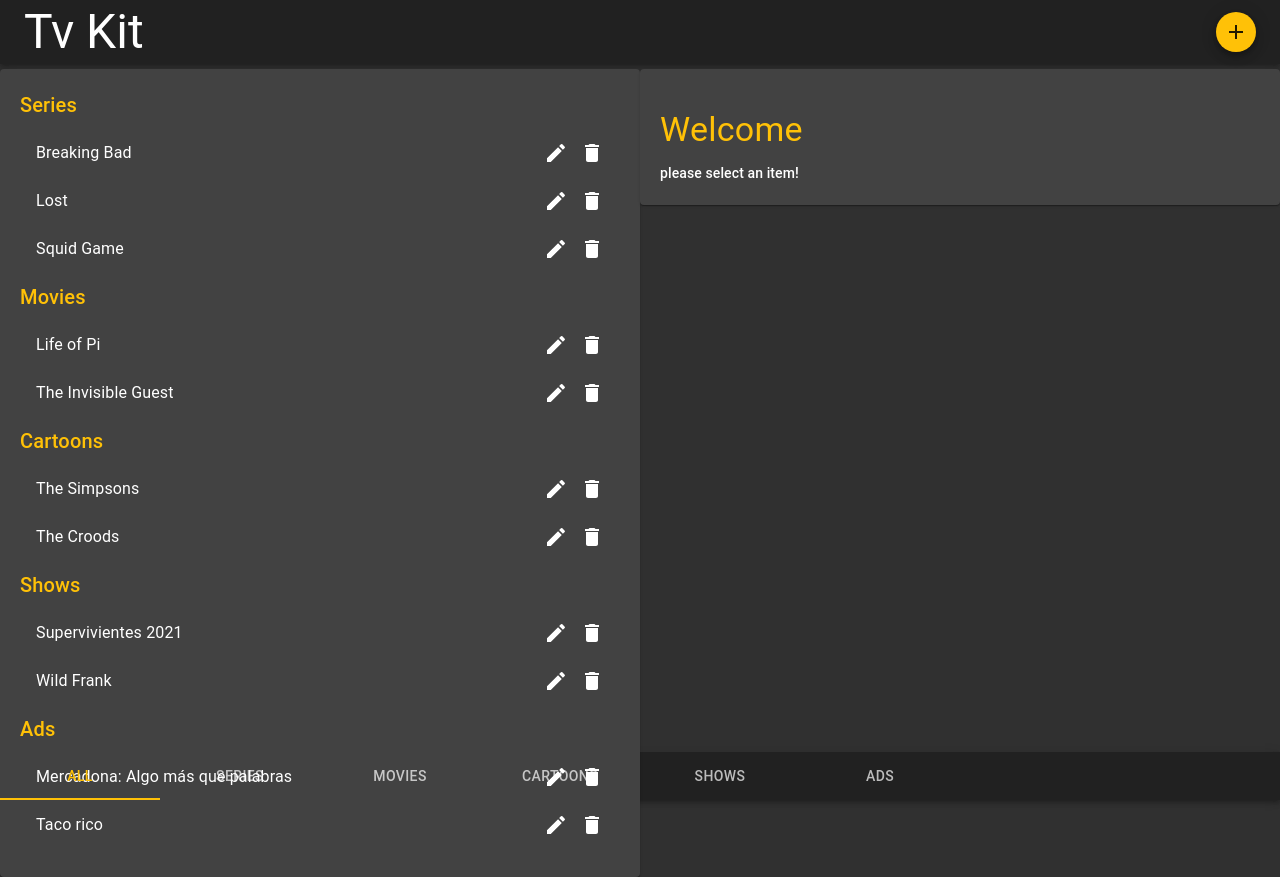
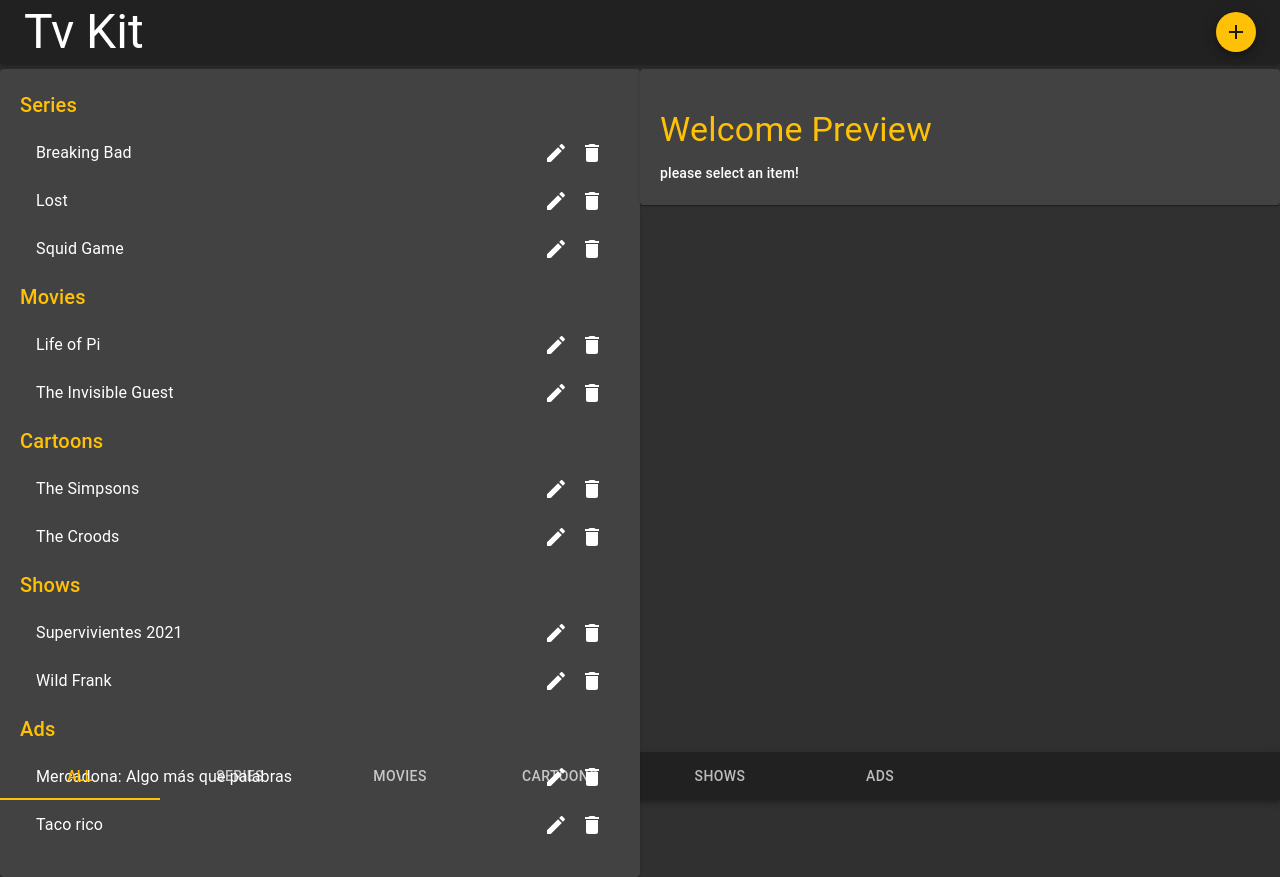
Before and after one commit to LONGLIN163/tv_programmes_manager, a React (Create React App) app: page / in a window 1280 px wide. Built offline with nearby package versions, Linux system fonts and the light colour scheme.

Commit message:
show edit

```diff
--- a/src/components/App.js
+++ b/src/components/App.js
@@ -12,6 +12,7 @@ const App = () => {
     const [programme,setProgram]=useState({});
     const [category,setCategory]=useState('');
     const [editMode,setEditMode]=useState(false);
+    const [openDialog,setOpenDialog]=useState(false);
     const [programTypes,setProgramTypes]=useState(types);
     const [programmesByType,setProgrammesByType]=useState([]);
 
@@ -43,7 +44,6 @@ const App = () => {
      }
 
      const onItemCreate = (programme) => {
-       console.log("create programme----",programme)
        const pArr=[]
        pArr.push(programme)
        const temp=initProgrammes.concat(pArr)
@@ -78,6 +78,9 @@ const App = () => {
         setProgram,
         category,
         editMode,
+        setEditMode,
+        openDialog,
+        setOpenDialog,
         programTypes,
         programmesByType,
         onItemCreate,
@@ -87,7 +90,7 @@ const App = () => {
         onDeleteItem,
         onItemSelect
     }
-    console.log("contextValue--------",contextValue)
+    //console.log("contextValue--------",contextValue)
 
     return (
         <ProgramStore contextValue={contextValue}>
--- a/src/components/ProgramStore.js
+++ b/src/components/ProgramStore.js
@@ -10,6 +10,9 @@ export const ProgramStore = (props) => {
         setProgram,
         category,
         editMode,
+        setEditMode,
+        openDialog,
+        setOpenDialog,
         programTypes,
         programmesByType,
         onItemCreate,
@@ -27,6 +30,9 @@ export const ProgramStore = (props) => {
             setProgram,
             category,
             editMode,
+            setEditMode,
+            openDialog,
+            setOpenDialog,
             programTypes,
             programmesByType,
             onItemCreate,
--- a/src/components/Programmes/DialogPane.js
+++ b/src/components/Programmes/DialogPane.js
@@ -6,12 +6,13 @@ import { ProgramContext } from '../ProgramStore';
 
 const DialogPane = () => {
 
-    const {programmesByType,} = useContext(ProgramContext)
+    const {openDialog,setOpenDialog} = useContext(ProgramContext)
 
-    const [open,setOpen]=useState(false);
+    //const [open,setOpen]=useState(false);
 
     const handleToggle=() => {
-        setOpen(!open)
+        //setOpen(!open)
+        setOpenDialog(!openDialog)
     }
 
     const handleFormSubmit= (programme) => {
@@ -32,7 +33,7 @@ const DialogPane = () => {
 
                 <Dialog
                     aria-labelledby="form-dialog-title"
-                    open={open}
+                    open={openDialog}
                     onClose={handleToggle}
                     fullWidth
                 >
@@ -45,9 +46,7 @@ const DialogPane = () => {
                         <DialogContentText>
                             please fill out the form below......
                         </DialogContentText>
-
                         <Form />
-
                     </DialogContent>
 
                 </Dialog>
--- a/src/components/Programmes/Form.js
+++ b/src/components/Programmes/Form.js
@@ -9,21 +9,30 @@ const Form = () => {
     const [title,setTitle]=useState('');
     const [synopsis,setSynopsis]=useState('');
     const [type,setType]=useState('');
+
+    const {programme,onEditForm,setOpenDialog,programTypes} = useContext(ProgramContext)
+
     const [currentPrograme,setCurrentPrograme]=useState({});
 
-    const {programme,onItemCreate,programTypes} = useContext(ProgramContext)
+
+    console.log("programme in Form-------",programme)
 
     useEffect(() => {
         if(programme){
             setCurrentPrograme(programme)
+            setId(programme.id)
+            setTitle(programme.title)
+            setType(programme.type)
+            setSynopsis(programme.synopsis)
         }
-        setCurrentPrograme({title,synopsis,type})
     },[])
 
     const handleChange=({target:{value,name}}) => {
         if(name==="title"){
             setTitle(value);
-            setId(value);
+            if(!programme){
+                setId(value);
+            }
         }
         if(name==="type") setType(value);
         if(name==="synopsis") setSynopsis(value);
@@ -35,13 +44,13 @@ const Form = () => {
 
     const handleSubmit = () => {
         console.log("currentPrograme-------",currentPrograme)
-        onItemCreate(currentPrograme)
+        onEditForm(currentPrograme)
         setCurrentPrograme({
             title:'',
             synopsis:'',
             type:''
         })
-
+        setOpenDialog(false)
     }
 
 
--- a/src/components/Programmes/Preview.js
+++ b/src/components/Programmes/Preview.js
@@ -10,8 +10,8 @@ const Preview = () => {
         onEditForm
     } = useContext(ProgramContext)
 
-    console.log("editMode------",editMode)
-    console.log("programme------",programme)
+    //console.log("editMode------",editMode)
+    //console.log("programme------",programme)
     const isNotEmpty=programme==={}
 
     return (
@@ -22,15 +22,12 @@ const Preview = () => {
                 gutterBottom
                 color="secondary"
             >
-                { isNotEmpty ? programme.title : "Welcome"}
+                { isNotEmpty ? programme.title : "Welcome Preview"}
             </Typography>
 
             {
                 editMode
-                ? <Form
-                    key={ isNotEmpty ? programme.id : "welcome"}
-                    onSubmit={onEditForm}
-                />
+                ? <Form />
                 : <Typography
                     variant={"subtitle2" }
                 >
```
